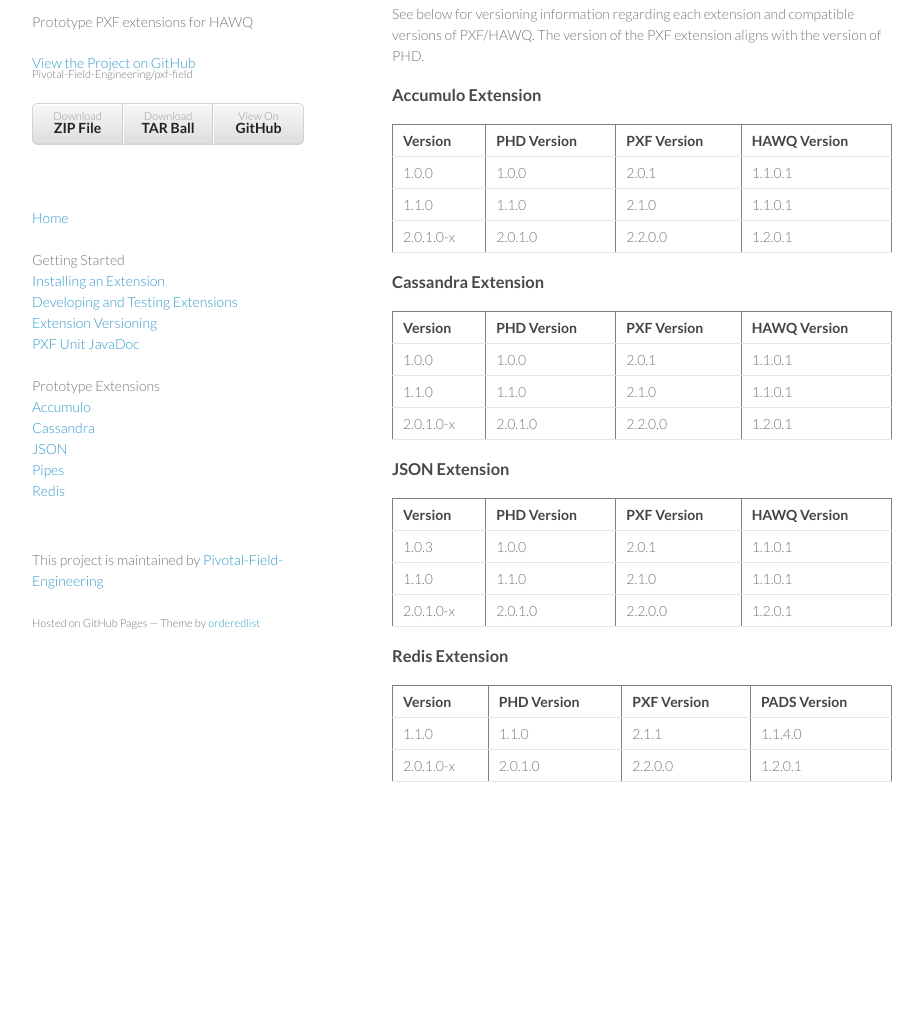
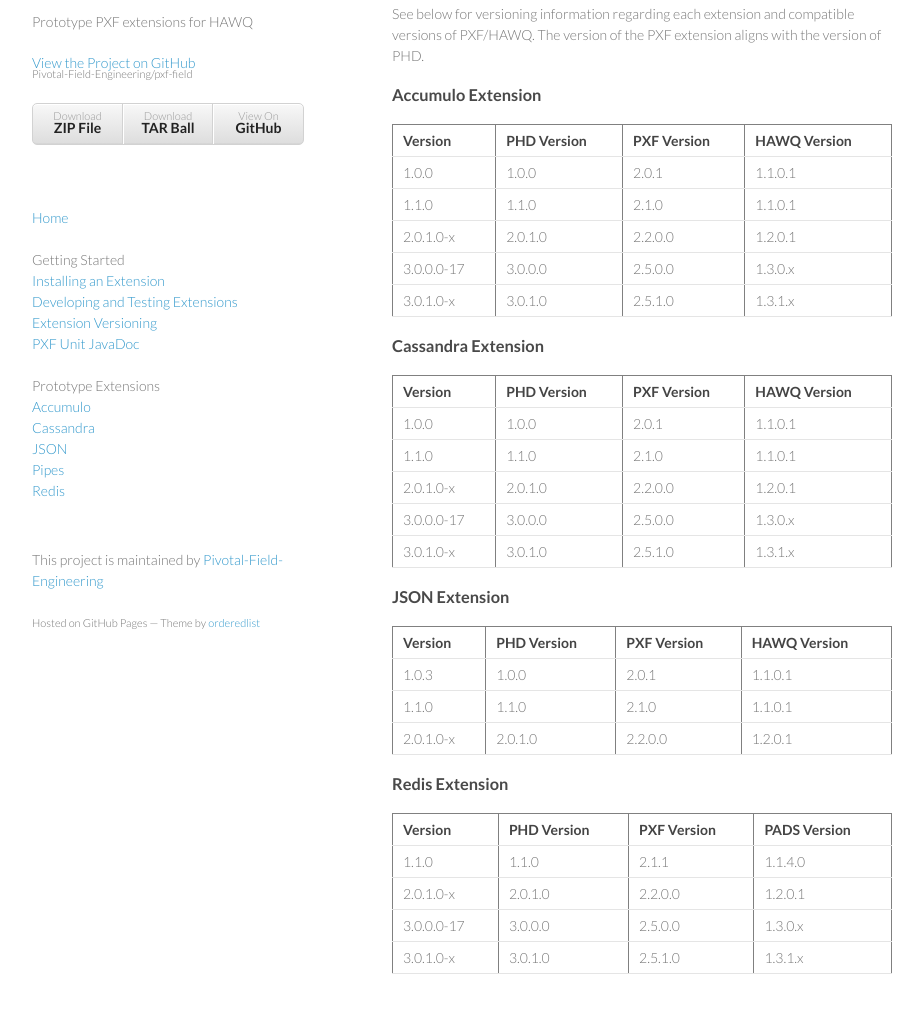
Before and after one commit to vmware-archive/pxf-field, a plain HTML site: page versioning.html in a window 1280 px wide. Shown: the part 98-1110 px from the top of the page, without its empty margins (178-1101 px from the left). Before the commit the page ends 950 px from the top, so only its background shows below. Drawn offline with Linux system fonts and the light colour scheme.

Commit message:
Add 3.0.0.0 and 3.0.1.0 releases

```diff
--- a/versioning.html
+++ b/versioning.html
@@ -29,6 +29,8 @@
 <tr><td>1.0.0</td><td>1.0.0</td><td>2.0.1</td><td>1.1.0.1</td></tr>
 <tr><td>1.1.0</td><td>1.1.0</td><td>2.1.0</td><td>1.1.0.1</td></tr>
 <tr><td>2.0.1.0-x</td><td>2.0.1.0</td><td>2.2.0.0</td><td>1.2.0.1</td></tr>
+<tr><td>3.0.0.0-17</td><td>3.0.0.0</td><td>2.5.0.0</td><td>1.3.0.x</td></tr>
+<tr><td>3.0.1.0-x</td><td>3.0.1.0</td><td>2.5.1.0</td><td>1.3.1.x</td></tr>
 </table>
 
 <h3>Cassandra Extension</h3>
@@ -37,6 +39,8 @@
 <tr><td>1.0.0</td><td>1.0.0</td><td>2.0.1</td><td>1.1.0.1</td></tr>
 <tr><td>1.1.0</td><td>1.1.0</td><td>2.1.0</td><td>1.1.0.1</td></tr>
 <tr><td>2.0.1.0-x</td><td>2.0.1.0</td><td>2.2.0.0</td><td>1.2.0.1</td></tr>
+<tr><td>3.0.0.0-17</td><td>3.0.0.0</td><td>2.5.0.0</td><td>1.3.0.x</td></tr>
+<tr><td>3.0.1.0-x</td><td>3.0.1.0</td><td>2.5.1.0</td><td>1.3.1.x</td></tr>
 </table>
 
 <h3>JSON Extension</h3>
@@ -52,6 +56,8 @@
 <tr><th>Version</th><th>PHD Version</th><th>PXF Version</th><th>PADS Version</th></tr>
 <tr><td>1.1.0</td><td>1.1.0</td><td>2.1.1</td><td>1.1.4.0</td></tr>
 <tr><td>2.0.1.0-x</td><td>2.0.1.0</td><td>2.2.0.0</td><td>1.2.0.1</td></tr>
+<tr><td>3.0.0.0-17</td><td>3.0.0.0</td><td>2.5.0.0</td><td>1.3.0.x</td></tr>
+<tr><td>3.0.1.0-x</td><td>3.0.1.0</td><td>2.5.1.0</td><td>1.3.1.x</td></tr>
 </table>
 
       </section>
```
